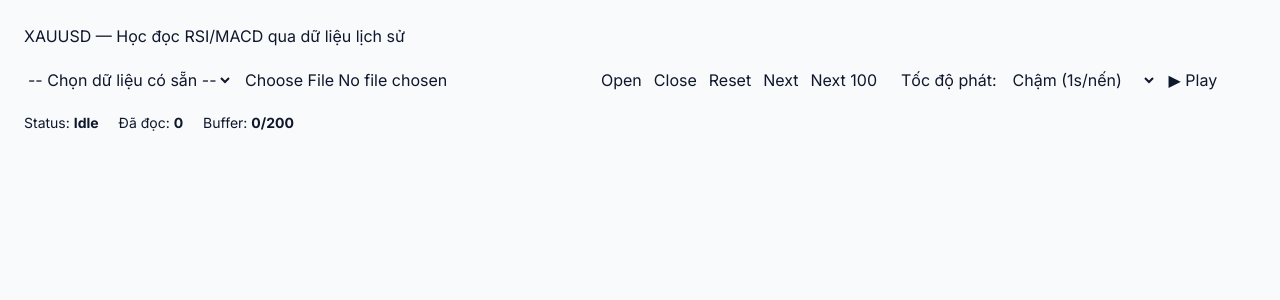
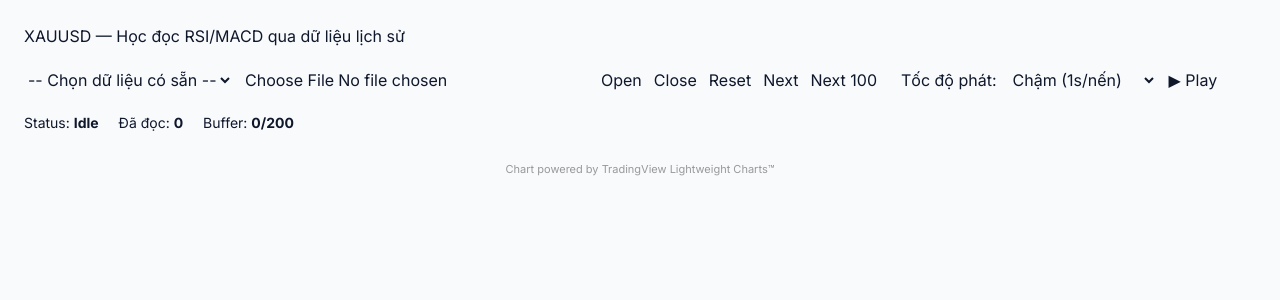
Before and after one commit to phxbinh/eabottrade, a Next.js app: page /rsi-ema-cdx-macd in a window 1280 px wide. Shown: the top 300 px of the page. Built offline with nearby package versions, Linux system fonts and the light colour scheme.

Commit message:
Update page.tsx

```diff
--- a/src/app/rsi-ema-cdx-macd/page.tsx
+++ b/src/app/rsi-ema-cdx-macd/page.tsx
@@ -366,6 +366,23 @@ function pushOne(candle: {
           </div>
         </>
       )}
+
+{/* Hiển thị liên kết đến tradingview.com
+Nằm trong điều khoản sử dụng thư viện và bản quyền
+*/}
+<footer style={{ fontSize: 11, color: "#999", padding: "8px 0", textAlign: "center" }}>
+  Chart powered by{" "}
+  <a
+    href="https://www.tradingview.com/"
+    target="_blank"
+    rel="noopener noreferrer"
+    style={{ color: "#999" }}
+  >
+    TradingView Lightweight Charts™
+  </a>
+</footer>
+
+
     </div>
   );
 }
```
